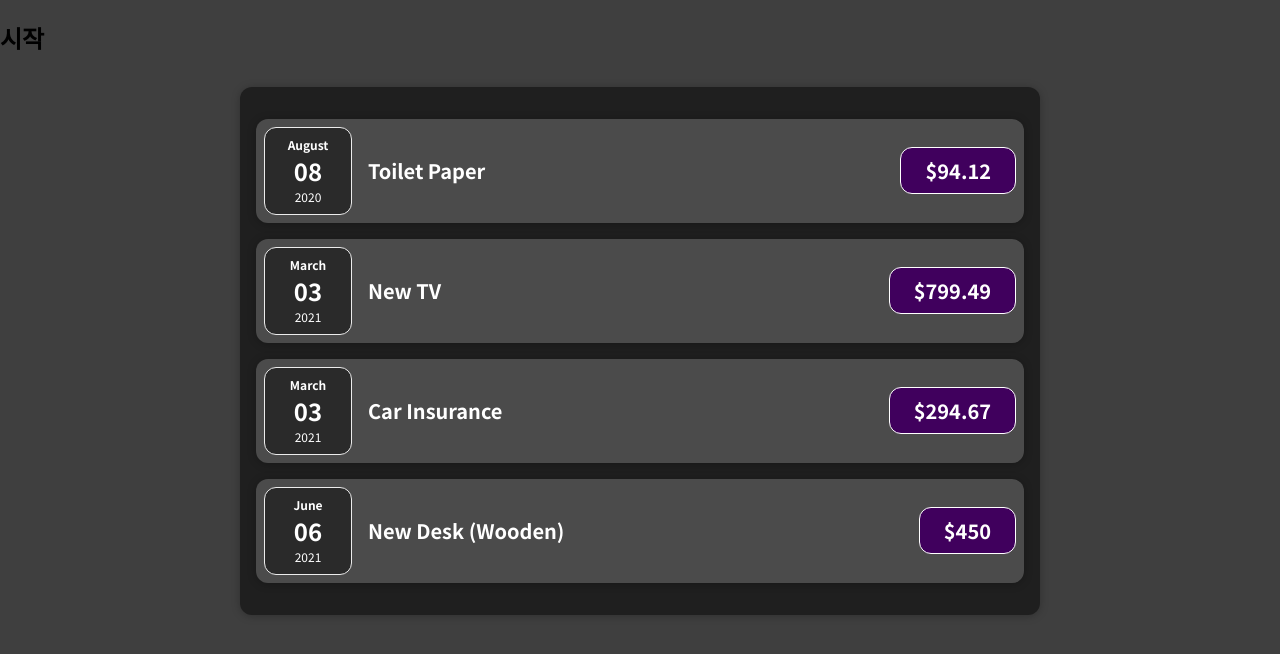
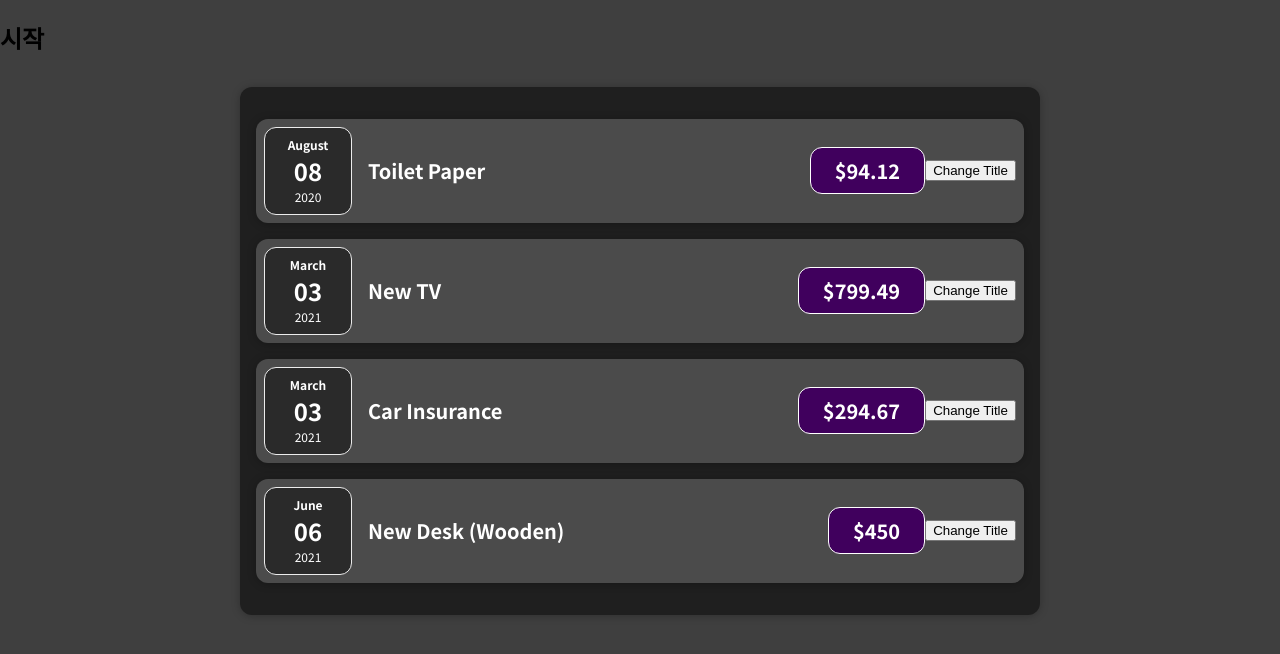
Before and after one commit to jieunheo/react, a React (Create React App) app in the folder 01-starting-setup/: page / in a window 1280 px wide. Shown: the top 654 px of the page. Built offline with nearby package versions, Linux system fonts and the light colour scheme.

Commit message:
click 이벤트 넣어보기

```diff
--- a/01-starting-setup/src/components/Expenses/ExpenseItem.js
+++ b/01-starting-setup/src/components/Expenses/ExpenseItem.js
@@ -6,6 +6,8 @@ import Card from "../UI/Card";
 import './ExpenseItem.css';
 
 const ExpenseItem = props => {
+  const clickHandler = () => {console.log('click!!')}
+
   return (
     <Card className="expense-item">
       <ExpenseDate date={props.date} />
@@ -13,6 +15,7 @@ const ExpenseItem = props => {
         <h2>{props.title}</h2>
         <div className="expense-item__price">${props.amount}</div>
       </div>
+      <button onClick={clickHandler}>Change Title</button>
     </Card>
   );
 }
```
